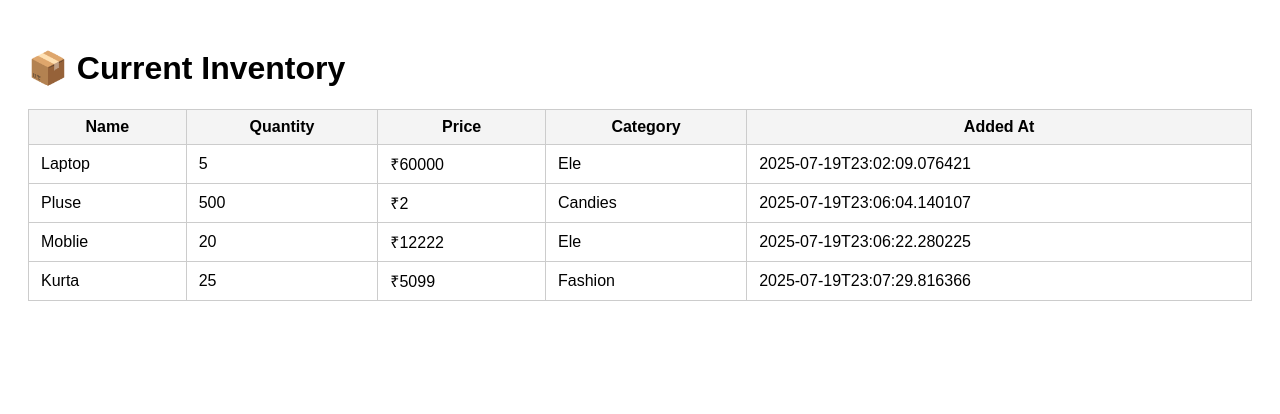
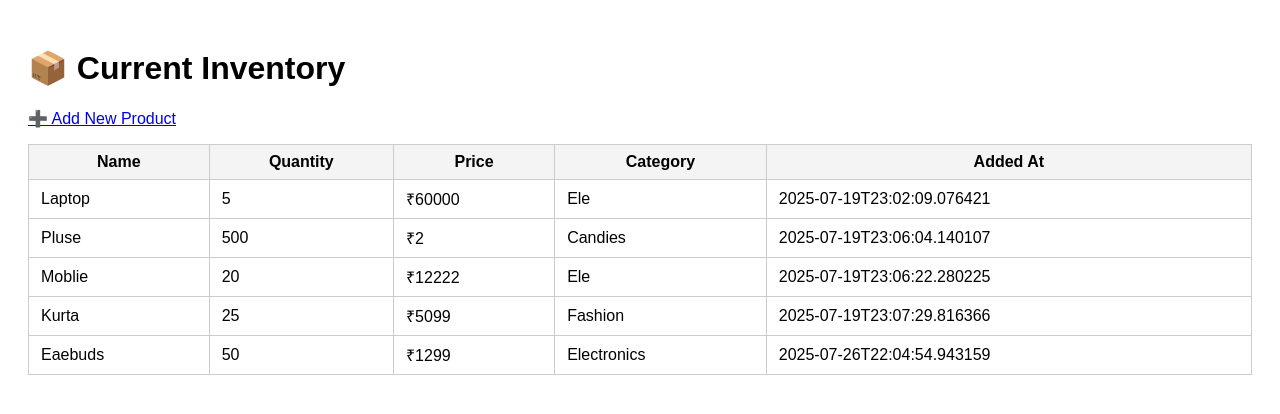
Before and after one commit to utkarshtripathi1685/Smart-Inventory-Management-System, a Flask app: page / in a window 1280 px wide. Shown: the top 414 px of the page. Run offline with Flask 3, Linux system fonts and the light colour scheme; parts of the project's set-up code (start-up, migrations or seed data) failed here and were passed over.

Commit message:
Added product creation form in Flask web interface

```diff
--- a/app/routes.py
+++ b/app/routes.py
@@ -1,4 +1,5 @@
-from flask import Blueprint, render_template
+from flask import Blueprint, render_template, request, redirect, url_for
+from modules.product import Product
 from modules.inventory import Inventory
 
 main = Blueprint('main', __name__)
@@ -8,3 +9,19 @@ def index():
     inv = Inventory()
     items = inv.view_inventory()
     return render_template('index.html', inventory=items)
+
+@main.route('/add', methods=['GET', 'POST'])
+def add_product():
+    if request.method == 'POST':
+        name = request.form['name']
+        price = int(request.form['price'])
+        quantity = int(request.form['quantity'])
+        category = request.form['category']
+
+        product = Product(name, price, quantity, category)
+        inv = Inventory()
+        inv.add_product(product)
+
+        return redirect(url_for('main.index'))
+
+    return render_template('add.html')
--- a/app/templates/index.html
+++ b/app/templates/index.html
@@ -11,6 +11,8 @@
 </head>
 <body>
     <h1>📦 Current Inventory</h1>
+    <p><a href="/add">➕ Add New Product</a></p>
+
     <table>
         <tr>
             <th>Name</th>
--- a/data/inventory.json
+++ b/data/inventory.json
@@ -26,5 +26,12 @@
     "quantity": 25,
     "category": "Fashion",
     "added_at": "2025-07-19T23:07:29.816366"
+  },
+  {
+    "name": "Eaebuds",
+    "price": 1299,
+    "quantity": 50,
+    "category": "Electronics",
+    "added_at": "2025-07-26T22:04:54.943159"
   }
 ]
```
Also changed, not shown: app/templates/add.html (added, +32 -0 lines).
